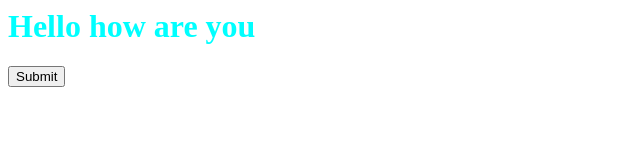
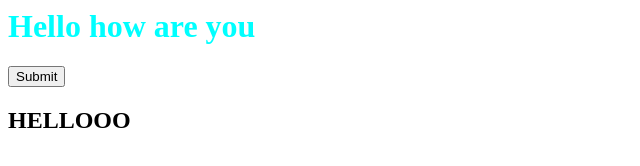
Before and after one commit to pyonjan277-png/Learning, a plain HTML site: page index2.html in a window 1280 px wide. Shown: the whole page, without its empty margins (0-640 px from the left). Drawn offline with Linux system fonts and the light colour scheme.

Commit message:
New changes

```diff
--- a/index2.html
+++ b/index2.html
@@ -7,5 +7,6 @@
 <body>
     <h1 style="color: aqua;">Hello how are you</h1>
     <button>Submit</button>
+    <h2>HELLOOO</h2>
 </body>
 </html>
```
